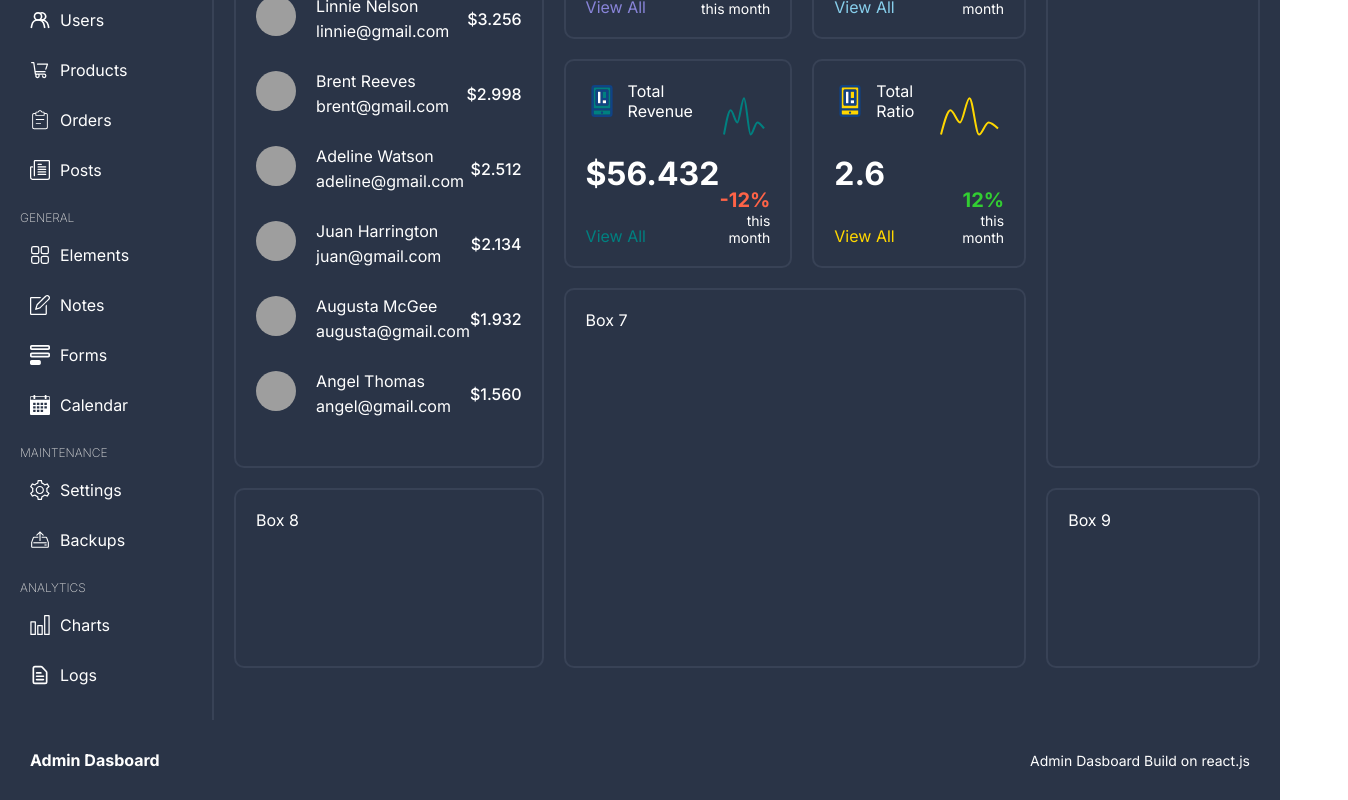
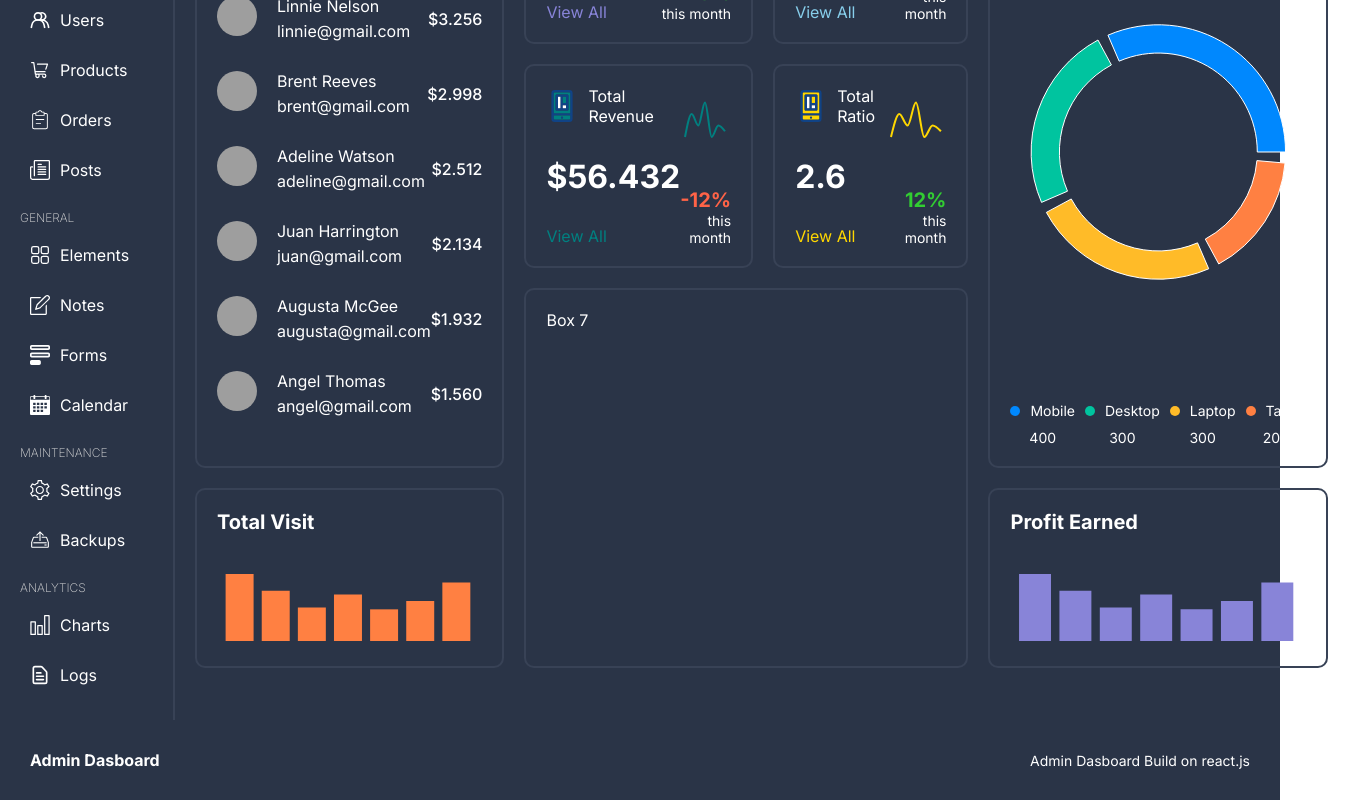
Before and after one commit to SuhailRazi/Admin-Dashboard, a React (Vite) app: page / in a window 1280 px wide. Shown: the part 237-1037 px from the top of the page, 1348 px wide, since content can reach past the window. Built offline with nearby package versions, Linux system fonts and the light colour scheme; grey boxes are pictures that could not be loaded.

Commit message:
Called pie chart and bar chart component into the home

```diff
--- a/src/pages/home/Home.tsx
+++ b/src/pages/home/Home.tsx
@@ -1,6 +1,8 @@
+import BarChartBox from '../../components/barChartBox/BarChartBox'
 import ChartBox from '../../components/chartBox/ChartBox'
+import PieChartBox from '../../components/pieChartBox/PieChartBox'
 import TopBox from '../../components/topBox/TopBox'
-import { chartBoxConversion, chartBoxProduct, chartBoxRevenue, chartBoxUser } from '../../data'
+import { barChartBoxRevenue, barChartBoxVisit, chartBoxConversion, chartBoxProduct, chartBoxRevenue, chartBoxUser } from '../../data'
 import './home.scss'
 
 const Home = () => {
@@ -11,12 +13,12 @@ const Home = () => {
       </div>
       <div className="box box2"><ChartBox {...chartBoxUser} /></div>
       <div className="box box3"><ChartBox {...chartBoxProduct}/></div>
-      <div className="box box4">Box 4</div>
+      <div className="box box4"><PieChartBox /></div>
       <div className="box box5"><ChartBox {...chartBoxRevenue}/></div>
       <div className="box box6"><ChartBox {...chartBoxConversion}/></div>
       <div className="box box7">Box 7</div>
-      <div className="box box8">Box 8</div>
-      <div className="box box9">Box 9</div>
+      <div className="box box8"><BarChartBox {...barChartBoxVisit} /></div>
+      <div className="box box9"><BarChartBox {...barChartBoxRevenue} /></div>
     </div>
   )
 }
```
